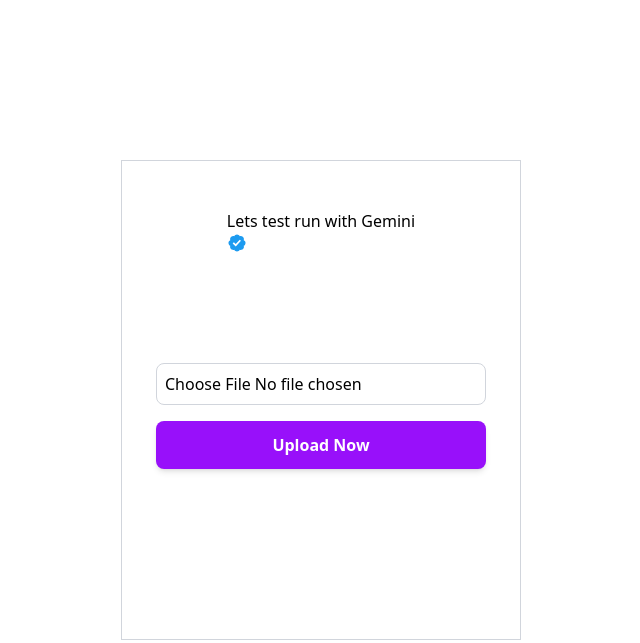
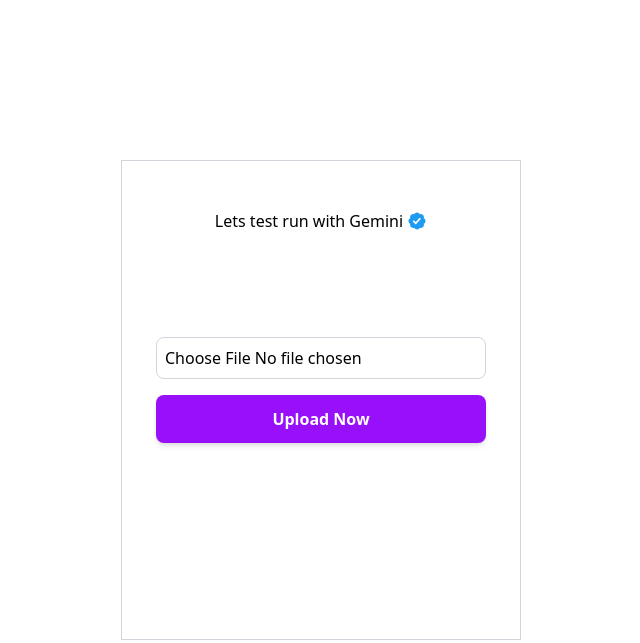
Before and after one commit to victusen/lbase, a plain HTML site: page frontend-code/index.html in a window 1280 px wide. Shown: the whole page, without its empty margins (319-959 px from the left). Drawn offline with nearby package versions, Linux system fonts and the light colour scheme.

Commit message:
Add flex gap to heading text container

```diff
--- a/frontend-code/index.html
+++ b/frontend-code/index.html
@@ -9,7 +9,7 @@
 </head>
 <body class="bg-white h-screen flex flex-col items-center justify-center text-black ">
     <div class="h-[60%] w-[400px] box-border py-12 border border-gray-300  flex flex-col items-center text-black bg-white">
-        <div class="heading-text ">
+        <div class="heading-text flex gap-1">
             <h2 class="text-black">Lets test run with Gemini</h2>
             <span class="inline-flex items-center text-[#1d9bf0]">
                 <svg viewBox="0 0 22 22" aria-label="Verified account" role="img" class="w-5 h-5" fill="currentColor" data-testid="icon-verified">
```
